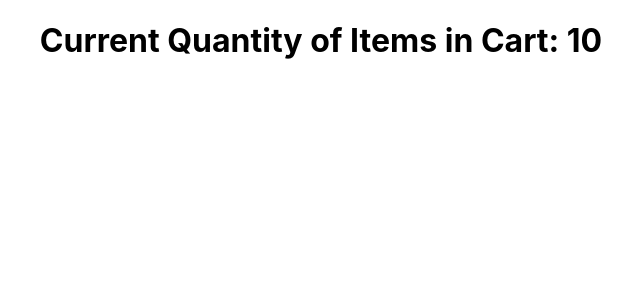
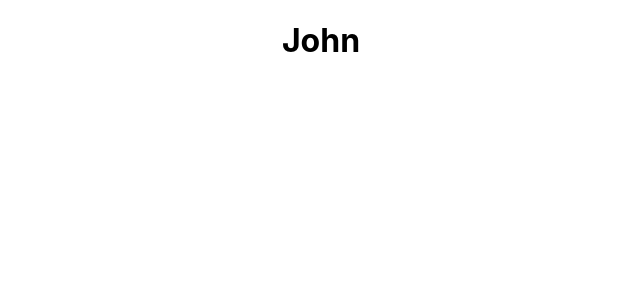
Before and after one commit to AndreyGOIT/react-fcc, a React (Create React App) app: page / in a window 1280 px wide. Shown: the top 300 px of the page, without its empty margins (319-959 px from the left). Built offline with nearby package versions, Linux system fonts and the light colour scheme; the HTML template or start-up script is replaced by a standard one.

Commit message:
Create a Stateful Component

```diff
--- a/src/App.js
+++ b/src/App.js
@@ -1,11 +1,11 @@
 import './App.css';
 import React from 'react';
-import ToDo from './react';
+import CampSite from './react.js';
 
 function App() {
   return (
-    <div id='root' className="App">
-          <ToDo />
+    <div id='root1' className="App">
+          <CampSite />
     </div>
   );
 }
--- a/src/react.js
+++ b/src/react.js
@@ -1,24 +1,21 @@
 import React from 'react'
-import PropTypes from 'prop-types';
+// import PropTypes from 'prop-types';
 
-const Items = (props) => {
-    return <h1>Current Quantity of Items in Cart: {props.quantity}</h1>
+class StatefulComponent extends React.Component {
+  constructor(props) {
+    super(props);
+    // Only change code below this line
+    this.state = {
+      firstName: "John"
+    }
+    // Only change code above this line
   }
-
-  Items.propTypes = {
-    quantity: PropTypes.number.isRequired
+  render() {
+    return (
+      <div>
+        <h1>{this.state.firstName}</h1>
+      </div>
+    );
   }
-
-  Items.defaultProps = {
-    quantity: 0
-  }
-
-  class ShoppingCart extends React.Component {
-    // constructor(props) {
-    //   super(props);
-    // }
-    render() {
-      return <Items quantity={10}/>
-    }
-  };
-  export default ShoppingCart;
+};
+  export default StatefulComponent;
```
